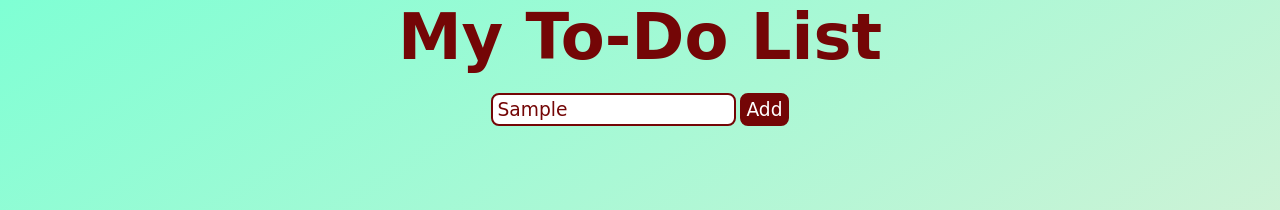
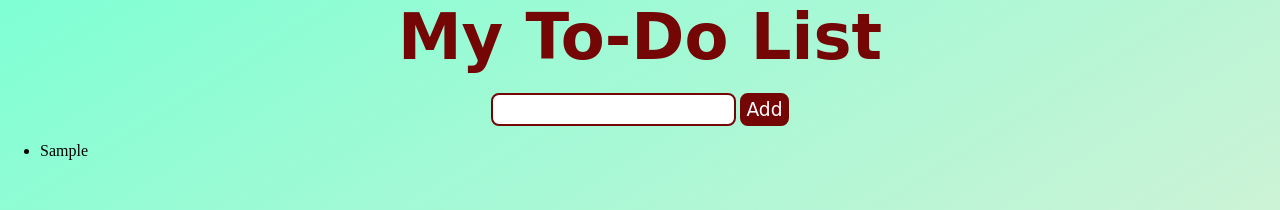
Before and after one commit to nteferra/to-do-list, a plain HTML site: page index.html in a window 1280 px wide. Both pictures are taken after typing "Sample" into the empty fields and a click on the button "Add". Shown: the top 210 px of the page. Drawn offline with Linux system fonts and the light colour scheme.

Commit message:
add input functions and set js to defer

```diff
--- a/index.html
+++ b/index.html
@@ -6,7 +6,7 @@
     <meta name="viewport" content="width=device-width, initial-scale=1.0">
     <title>My To Do List</title>
     <link rel="stylesheet" href="style.css">
-    <script src="main.js"></script>
+    <script src="main.js" defer></script>
 </head>
 <body>
     <div id="header">
--- a/main.js
+++ b/main.js
@@ -4,7 +4,17 @@ const buttonEl = document.getElementById('button-el')
 let myTasks = []
 
 function addTask(tasks) {
+    let listItems = ''
     for (let i = 0; i < tasks.length; i++) {
-        ulEl.innerHTML += `<li>${tasks[i]}</li>`
+        listItems += `<li>${tasks[i]}</li>`
     }
+    ulEl.innerHTML = listItems
 }
+
+buttonEl.addEventListener('click', () => {
+    myTasks.push(inputEl.value)
+    inputEl.value = '';
+    addTask(myTasks)
+
+
+})
```
